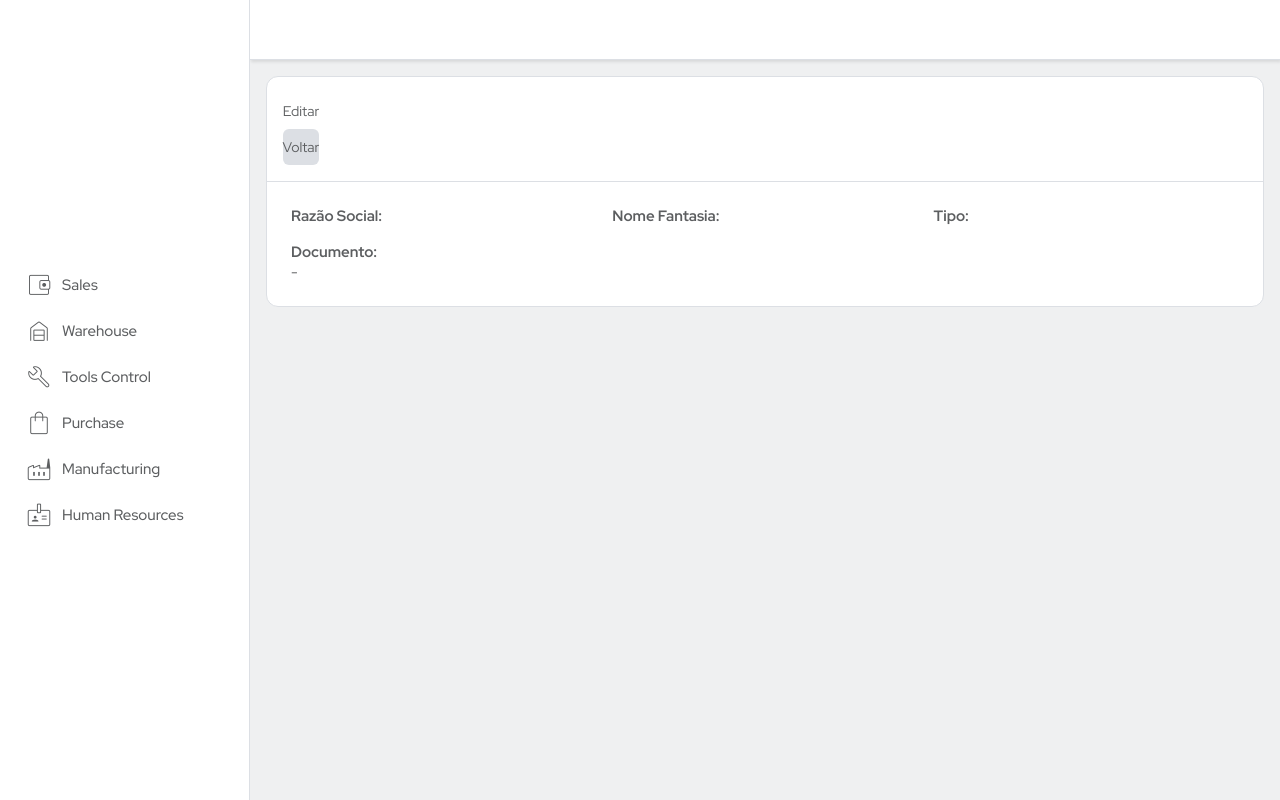
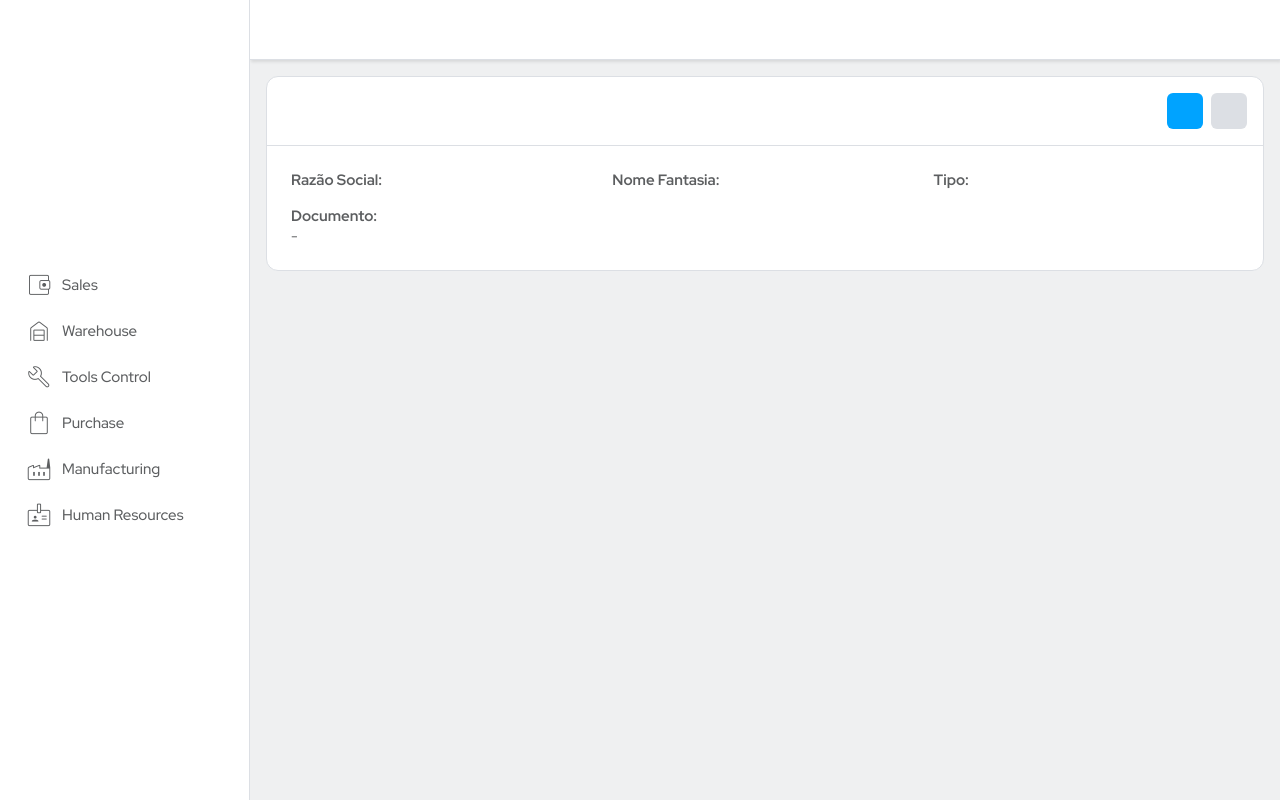
Before and after one commit to tiagomend/financial_system, a Laravel app: template resources/views/suppliers/show.blade.php in a window 1280 px wide. Run offline with Laravel 12, Linux system fonts and the light colour scheme; the template is opened without the code that fills it, so the values that code supplies are empty; some web fonts are replaced.

Commit message:
Fix CSS inconsistencies in supplier views
Co-authored-by: tiagomend <111406272+tiagomend@users.noreply.github.com>

```diff
--- a/resources/views/suppliers/show.blade.php
+++ b/resources/views/suppliers/show.blade.php
@@ -1,16 +1,18 @@
 @extends('layouts.base')
 
 @section('content')
-<x-card title="Detalhes do Fornecedor">
+<x-card>
     <x-card-header>
-        <div class="d-flex justify-content-between align-items-center">
-            <h2>{{ $supplier->name }}</h2>
-            <div>
-                <a href="{{ route('suppliers.edit', $supplier->id) }}" class="btn btn-warning">
-                    <i class="icon_edit"></i> Editar
+        <div class="flex space-between">
+            <div class="page-header">
+                <h3>{{ $supplier->name }}</h3>
+            </div>
+            <div class="section-action">
+                <a href="{{ route('suppliers.edit', $supplier->id) }}" class="btn btn-primary">
+                    <i class="icon_edit" style="color: white"></i>
                 </a>
                 <a href="{{ route('suppliers.index') }}" class="btn btn-secondary">
-                    <i class="icon_arrow_back"></i> Voltar
+                    <i class="icon_arrow_back"></i>
                 </a>
             </div>
         </div>
```
Also changed, not shown: resources/views/suppliers/index.blade.php (+15 -11 lines).
